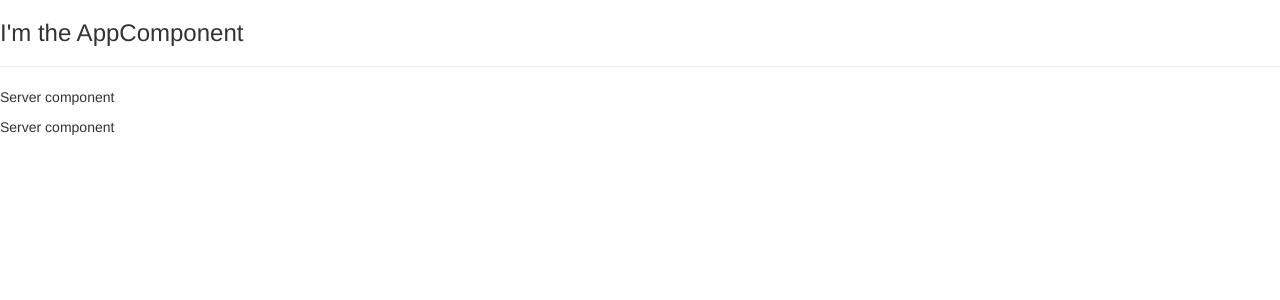
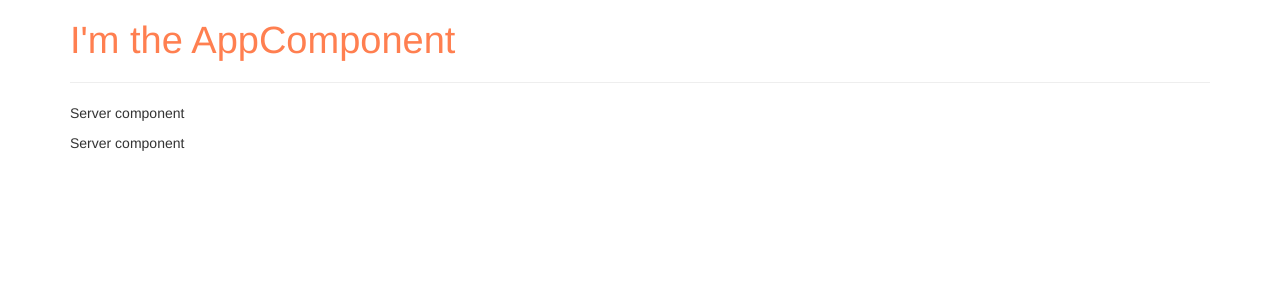
Before and after one commit to carlwood/angular-udemy, an Angular app: page / in a window 1280 px wide. Shown: the top 300 px of the page. Built offline with nearby package versions, Linux system fonts and the light colour scheme.

Commit message:
Style initial app component

```diff
--- a/src/app/app.component.css
+++ b/src/app/app.component.css
@@ -0,0 +1,5 @@
+h3 {
+  color: coral;
+  font-size: 38px;
+  font-family: 'Franklin Gothic Medium', 'Arial Narrow', Arial, sans-serif;
+}
--- a/src/app/app.component.html
+++ b/src/app/app.component.html
@@ -1,3 +1,9 @@
-<h3>I'm the AppComponent</h3>
-<hr>
-<app-servers></app-servers>
+<div class="container">
+  <div class="row">
+    <div class="col-xs-12">
+      <h3>I'm the AppComponent</h3>
+      <hr>
+      <app-servers></app-servers>
+    </div>
+  </div>
+</div>
```
